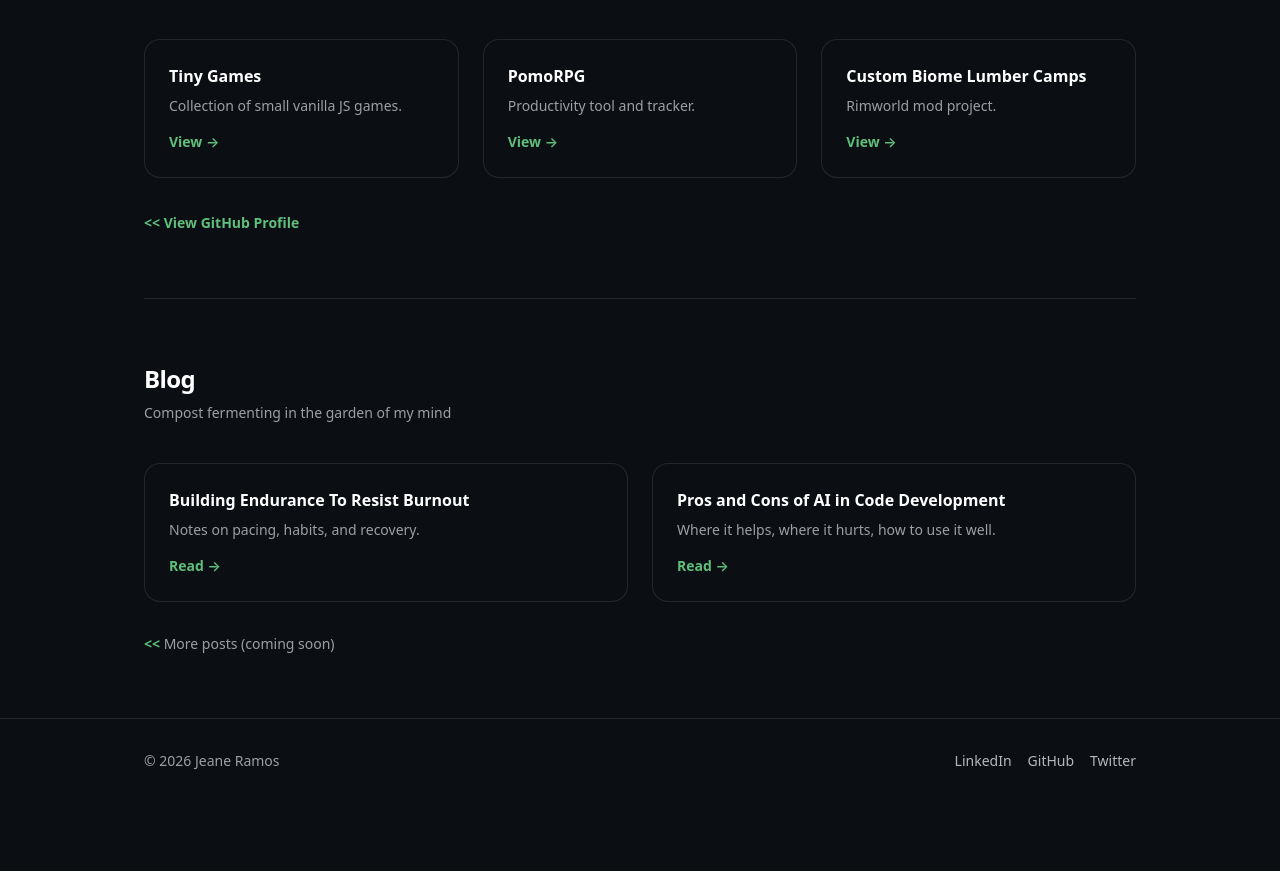
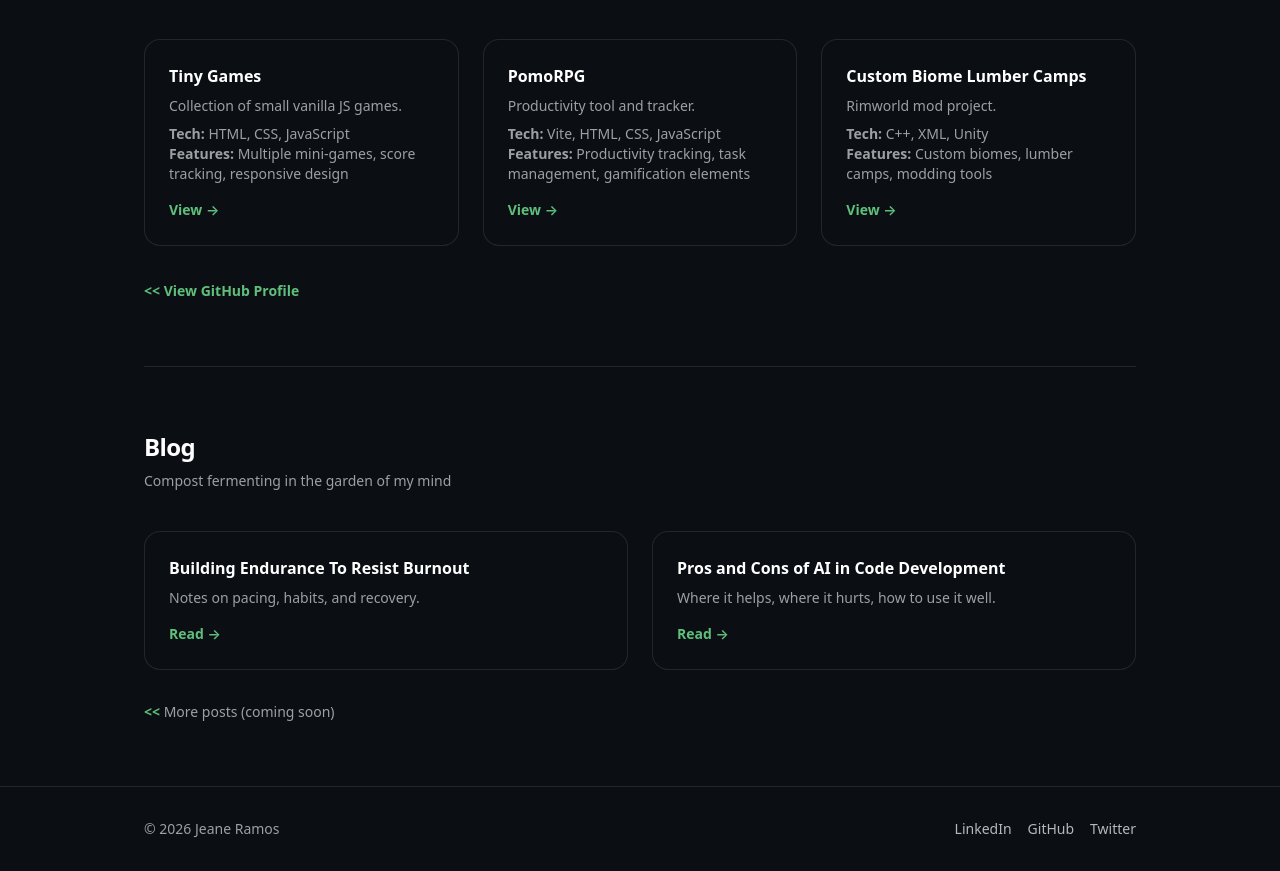
Before and after one commit to jeanbeanie/jeane.dev, a Next.js app: page / in a window 1280 px wide. Shown: the part 882-1753 px from the top of the page. Before the commit the page ends 1685 px from the top, so only its background shows below. Built offline with nearby package versions, Linux system fonts and the light colour scheme.

Commit message:
update content under projects section

```diff
--- a/src/pages/index.tsx
+++ b/src/pages/index.tsx
@@ -77,19 +77,31 @@ export default function Home() {
             <div className="mt-10 grid gap-6 md:grid-cols-3">
                 <article className="card">
                     <h3 className="font-semibold">Tiny Games</h3>
-                    <p className="mt-2 text-sm text-foreground/60">Collection of small vanilla JS games.</p>
+                        <p className="mt-2 text-sm text-foreground/60">Collection of small vanilla JS games.</p>
+                        <ul className="mt-2 text-sm text-foreground/60">
+                            <li><b>Tech:</b> HTML, CSS, JavaScript</li>
+                            <li><b>Features:</b> Multiple mini-games, score tracking, responsive design</li>
+                        </ul>
                     <a className="link mt-4 inline-block text-sm" href="#">View →</a>
                 </article>
 
                 <article className="card">
                     <h3 className="font-semibold">PomoRPG</h3>
-                    <p className="mt-2 text-sm text-foreground/60">Productivity tool and tracker.</p>
+                        <p className="mt-2 text-sm text-foreground/60">Productivity tool and tracker.</p>
+                        <ul className="mt-2 text-sm text-foreground/60">
+                            <li><b>Tech:</b> Vite, HTML, CSS, JavaScript</li>
+                            <li><b>Features:</b> Productivity tracking, task management, gamification elements</li>
+                        </ul>
                     <a className="link mt-4 inline-block text-sm" href="#">View →</a>
                 </article>
 
                 <article className="card">
                     <h3 className="font-semibold">Custom Biome Lumber Camps</h3>
-                    <p className="mt-2 text-sm text-foreground/60">Rimworld mod project.</p>
+                        <p className="mt-2 text-sm text-foreground/60">Rimworld mod project.</p>
+                        <ul className="mt-2 text-sm text-foreground/60">
+                            <li><b>Tech:</b> C++, XML, Unity</li>
+                            <li><b>Features:</b> Custom biomes, lumber camps, modding tools</li>
+                        </ul>
                     <a className="link mt-4 inline-block text-sm" href="#">View →</a>
                 </article>
             </div>
@@ -114,7 +126,7 @@ export default function Home() {
                 <article className="card">
                     <h3 className="font-semibold">Building Endurance To Resist Burnout</h3>
                     <p className="mt-2 text-sm text-foreground/60">Notes on pacing, habits, and recovery.</p>
-                    <a className="link mt-4 inline-block text-sm" href="#">Read →</a>
+                    <a className="link mt-4 inline-block text-sm" href="/blog/building-endurance-to-resist-burnout">Read →</a>
                 </article>
 
                 <article className="card">
```
